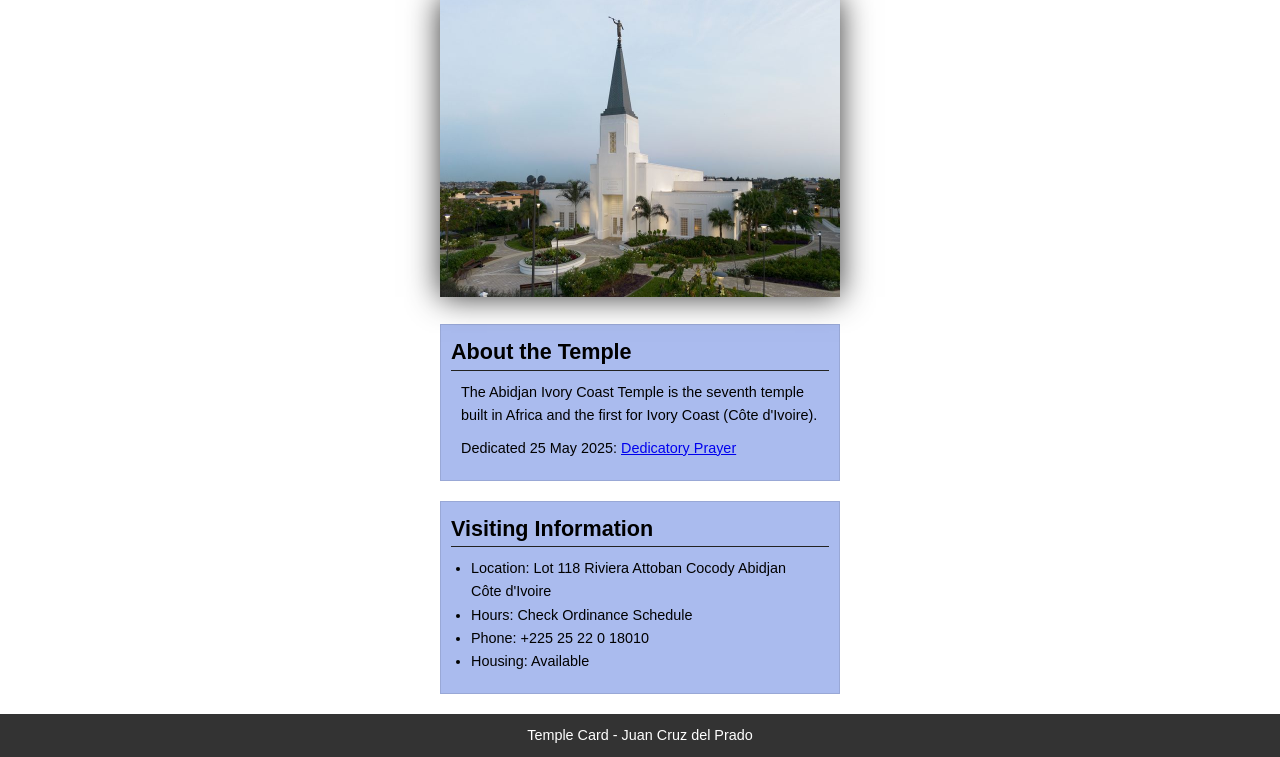
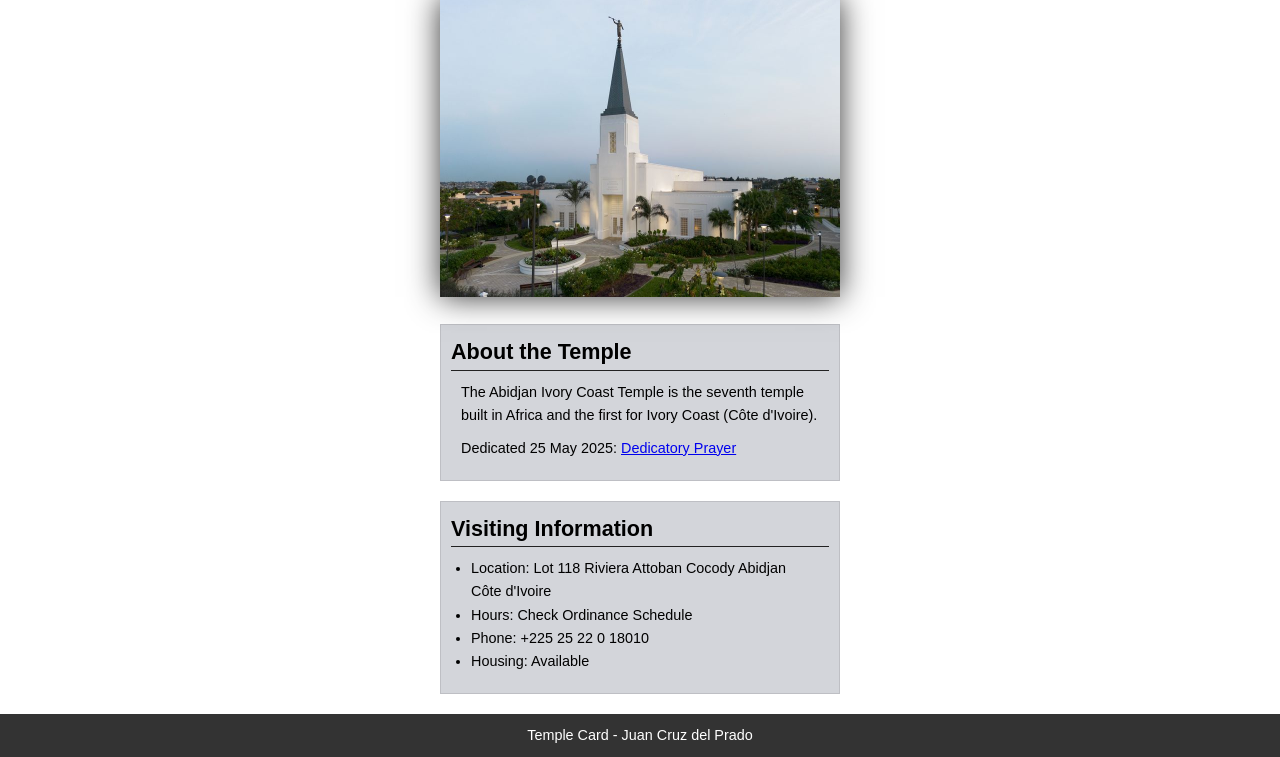
Before and after one commit to Zamaritan/wdd130, a plain HTML site: page week02/temple.html in a window 1280 px wide. Shown: the part 133-890 px from the top of the page. Drawn offline with Linux system fonts and the light colour scheme.

Commit message:
Temple W02

```diff
--- a/week02/styles/temple.css
+++ b/week02/styles/temple.css
@@ -41,7 +41,7 @@ section {
     margin: 20px 0;
     border: 1px solid rgb(0 0 0 / 10%);
     padding: 10px;
-    background-color: #abe;
+    background-color: rgb(211, 213, 218);
     font-size: .9rem;
 }
 
```
